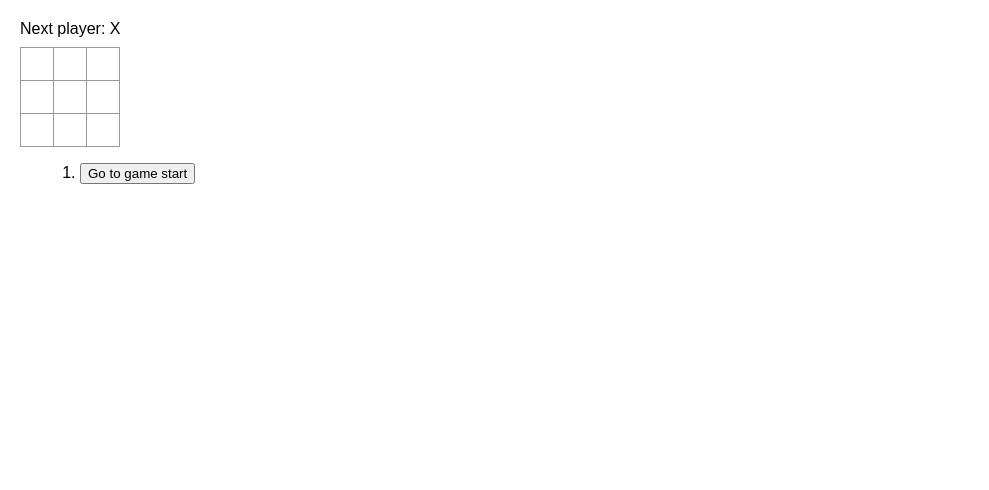
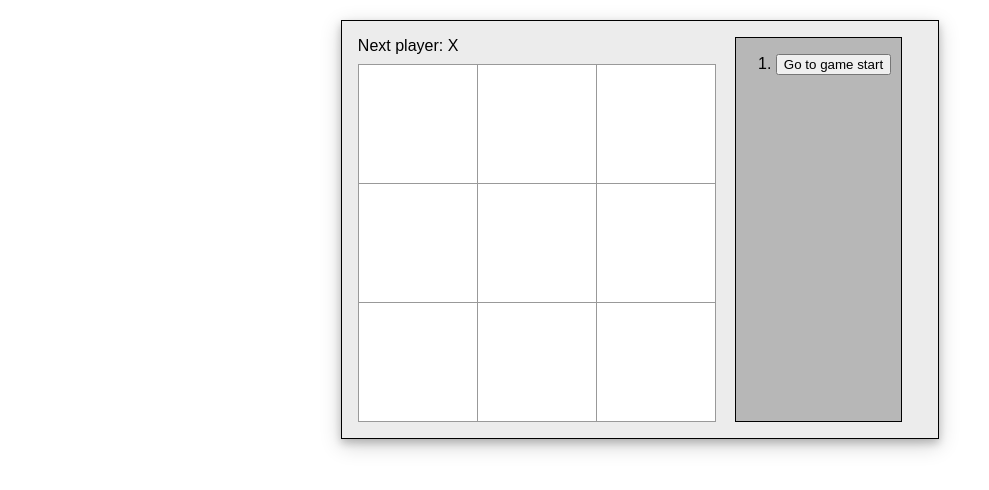
Before and after one commit to e-middleton/Countdown1, a React (Create React App) app in the folder ticTacToe/: page / in a window 1280 px wide. Shown: the top 490 px of the page, without its empty margins (0-989 px from the left). Built offline with nearby package versions, Linux system fonts and the light colour scheme.

Commit message:
additional styling

```diff
--- a/ticTacToe/src/styles.css
+++ b/ticTacToe/src/styles.css
@@ -63,12 +63,12 @@ body {
   font-size: 24px;
   font-weight: bold;
   line-height: 34px;
-  height: 34px;
+  height: 5em;
   margin-right: -1px;
   margin-top: -1px;
   padding: 0;
   text-align: center;
-  width: 34px;
+  width: 5em;
 }
 
 .board-row:after {
@@ -83,8 +83,21 @@ body {
 .game {
   display: flex;
   flex-direction: row;
+  justify-content: center;
+}
+
+.game-components{
+  display: flex;
+  padding: 1em;
+  border: 1px solid black;
+  background-color:rgb(236, 236, 236);
+  box-shadow: 0 4px 8px 0 rgba(0,0,0,0.2), 0 6px 20px 0 rgba(0,0,0,0.19);
 }
 
 .game-info {
   margin-left: 20px;
+  margin-right: 20px;
+  background-color: rgb(183, 183, 183);
+  padding-right: 10px;
+  border: 1px solid black;
 }
```
Also changed, not shown: 2 other files (tests, documents, lock files or other folders).
